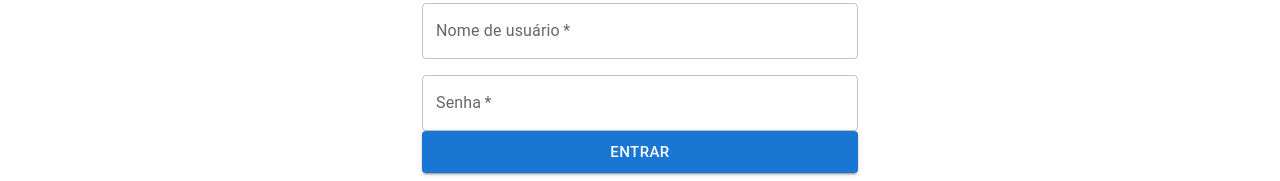
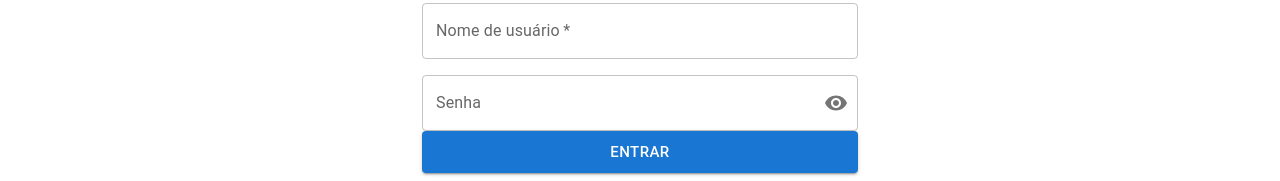
Before and after one commit to cassianosilvaa/finalmoduloWithPersist, a React (Create React App) app: page / in a window 1280 px wide. Shown: the part 362-543 px from the top of the page. Built offline with nearby package versions, Linux system fonts and the light colour scheme.

Commit message:
fix-validation

```diff
--- a/src/components/FormGroup/components/BasicTextFields/FormUser.tsx
+++ b/src/components/FormGroup/components/BasicTextFields/FormUser.tsx
@@ -1,4 +1,16 @@
-import { Button, Grid, Link, Stack, Typography } from '@mui/material';
+import { Visibility, VisibilityOff } from '@mui/icons-material';
+import {
+    Button,
+    FormControl,
+    Grid,
+    IconButton,
+    InputAdornment,
+    InputLabel,
+    Link,
+    OutlinedInput,
+    Stack,
+    Typography
+} from '@mui/material';
 import TextField from '@mui/material/TextField';
 import React, { useEffect, useState } from 'react';
 import { useNavigate } from 'react-router-dom';
@@ -7,6 +19,14 @@ import { selectUser, updateUser } from '../../../../store/modules/UserSlice';
 import UserType from '../../../../types/UserType';
 
 const FormUser: React.FC = () => {
+    const [showPassword, setShowPassword] = React.useState(false);
+
+    const handleClickShowPassword = () => setShowPassword(show => !show);
+
+    const handleMouseDownPassword = (event: React.MouseEvent<HTMLButtonElement>) => {
+        event.preventDefault();
+    };
+
     const navigate = useNavigate();
     const dispatch = useAppDispatch();
     const userRedux = useAppSelector(selectUser);
@@ -30,11 +50,13 @@ const FormUser: React.FC = () => {
         } else {
             const haveUser = userRedux.findIndex(item => item.userName === user.userName);
             if (haveUser === -1) {
-                alert('Usuário não encontrado!');
+                alert('Usuário ou senha incorreto!');
+                return;
             }
             const havePassword = userRedux[haveUser].password === user.password;
             if (havePassword === false) {
-                alert('Senha incorreta!');
+                alert('Usuário ou senha incorreto!');
+                return;
             }
             dispatch(
                 updateUser({
@@ -66,7 +88,29 @@ const FormUser: React.FC = () => {
                     />
                 </Grid>
                 <Grid item xs={12} marginTop={2}>
-                    <TextField
+                    <FormControl variant="outlined" fullWidth>
+                        <InputLabel htmlFor="outlined-adornment-password">Senha</InputLabel>
+                        <OutlinedInput
+                            id="outlined-adornment-password"
+                            type={showPassword ? 'text' : 'password'}
+                            endAdornment={
+                                <InputAdornment position="end">
+                                    <IconButton
+                                        aria-label="toggle password visibility"
+                                        onClick={handleClickShowPassword}
+                                        onMouseDown={handleMouseDownPassword}
+                                        edge="end"
+                                    >
+                                        {showPassword ? <VisibilityOff /> : <Visibility />}
+                                    </IconButton>
+                                </InputAdornment>
+                            }
+                            label="Senha"
+                            value={user.password}
+                            onChange={ev => setUser({ userName: user.userName, password: ev.target.value })}
+                        />
+                    </FormControl>
+                    {/* <TextField
                         required
                         id="iptPassword"
                         fullWidth={true}
@@ -75,7 +119,7 @@ const FormUser: React.FC = () => {
                         autoComplete="current-password"
                         value={user.password}
                         onChange={ev => setUser({ userName: user.userName, password: ev.target.value })}
-                    />
+                    /> */}
                 </Grid>
                 <Grid item xs={12}>
                     <Stack direction="column" spacing={3}>
--- a/src/pages/Notes.tsx
+++ b/src/pages/Notes.tsx
@@ -30,7 +30,6 @@ const Notes: React.FC = () => {
     const [editDescription, setEditDescription] = useState<string>('');
     const [editDetail, setEditDetail] = useState<string>('');
     const [id, setId] = useState<number>();
-
 
     const navigate = useNavigate();
 
```
Lines whose indentation alone changed are shown as unchanged.
